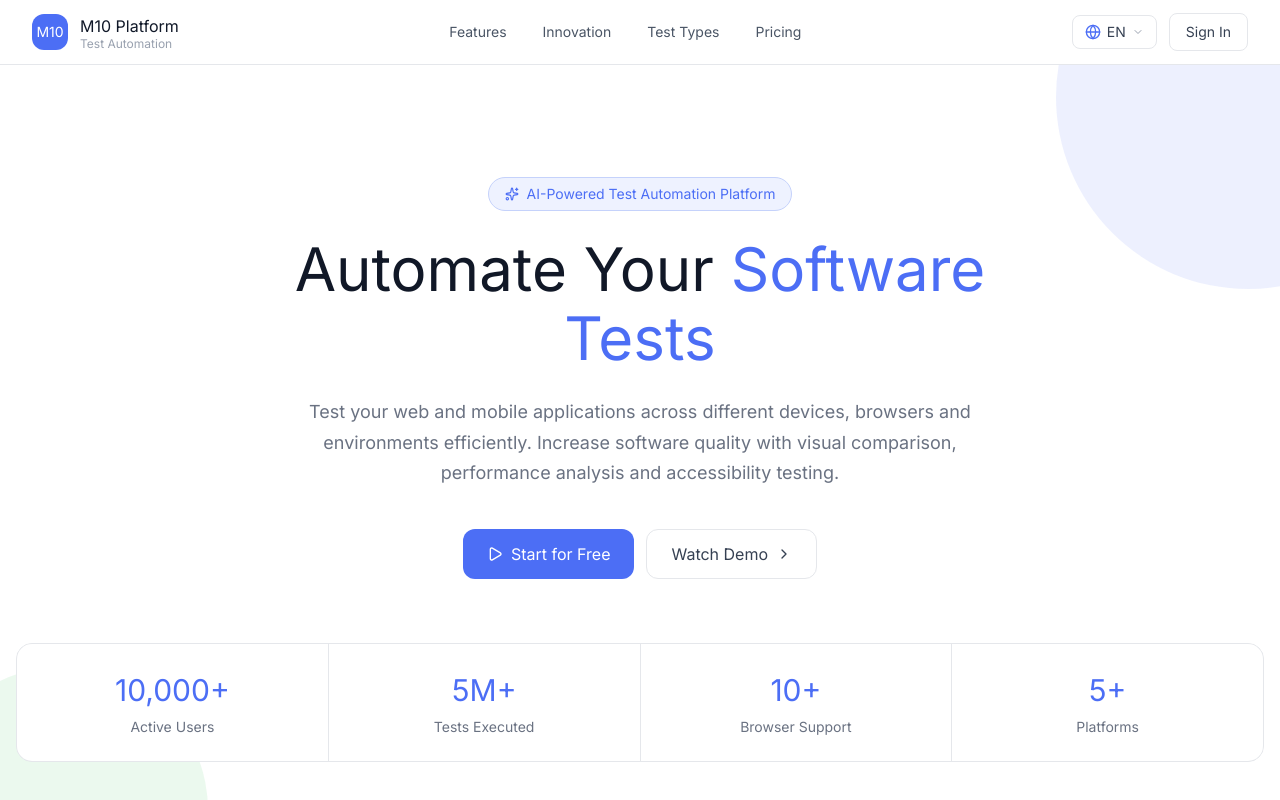
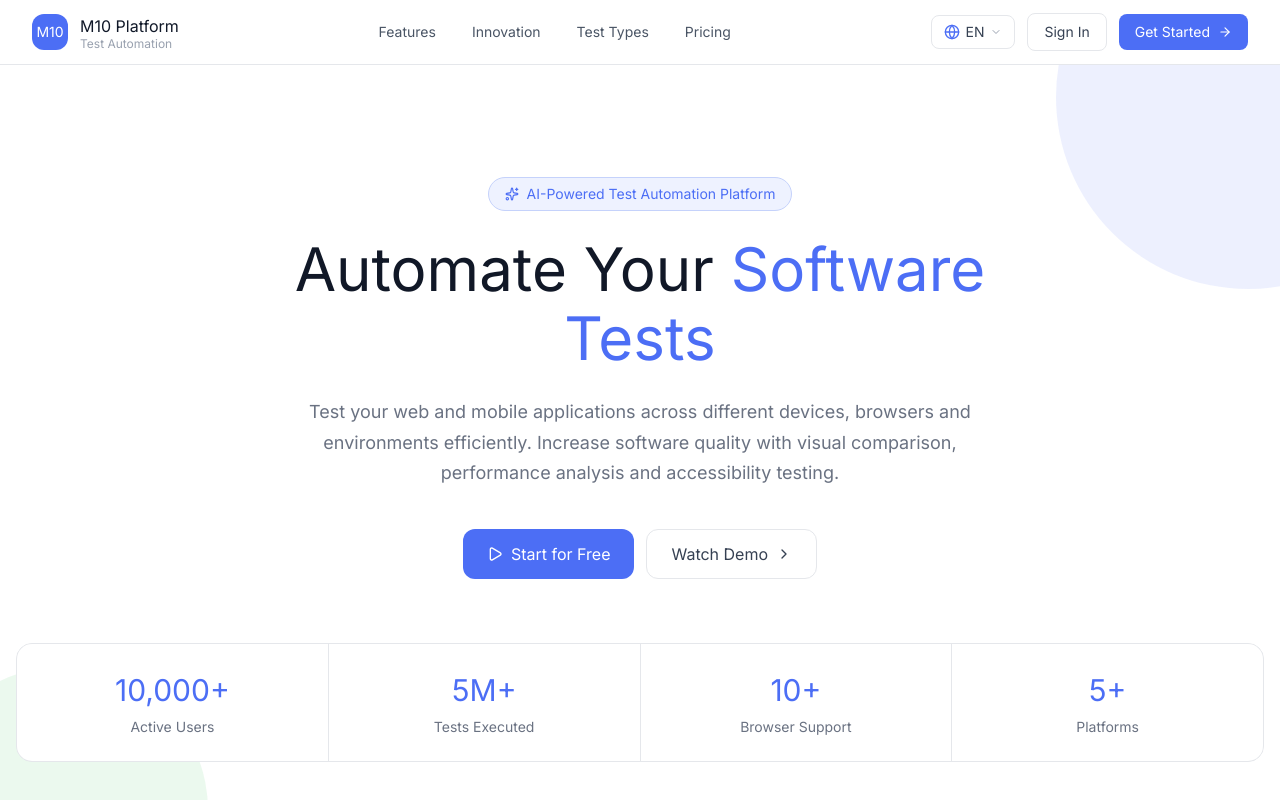
Before and after one commit to m10tdg/m10-frontend, a React (Vite) app: page / in a window 1280 px wide. Shown: the top 800 px of the page. Built offline with nearby package versions, Linux system fonts and the light colour scheme.

Commit message:
Getting back the Get Started button

```diff
--- a/src/pages/home/components/navbar/index.tsx
+++ b/src/pages/home/components/navbar/index.tsx
@@ -1,7 +1,7 @@
 import { useLangStore } from '@/shared/stores/langStore'
 import { translations } from '@/shared/config/translations/home'
 import { primary } from '@/shared/styles/colors'
-import { Menu, X } from 'lucide-react'
+import { ArrowRight, Menu, X } from 'lucide-react'
 import { useState } from 'react'
 import { useNavigate } from 'react-router-dom'
 import { LanguageSwitcher } from '@/shared/ui/LanguageSwitcher'
@@ -70,6 +70,14 @@ export function NavbarWidget() {
               >
                 {lang === "tr" ? "Giriş Yap" : lang === "de" ? "Anmelden" : "Sign In"}
               </button>
+              <button
+                onClick={() => navigate("/register")}
+                className="hidden md:inline-flex items-center gap-2 px-4 py-2 rounded-lg text-sm text-white transition-opacity hover:opacity-90 cursor-pointer"
+                style={{ backgroundColor: primary, fontFamily: "Inter, sans-serif" }}
+              >
+                {tx.nav.getStarted}
+                <ArrowRight className="w-3.5 h-3.5" />
+              </button>
               {/* Mobile menu toggle */}
               <button
                 className="md:hidden p-2 rounded-lg text-gray-500 hover:bg-gray-100"
```
